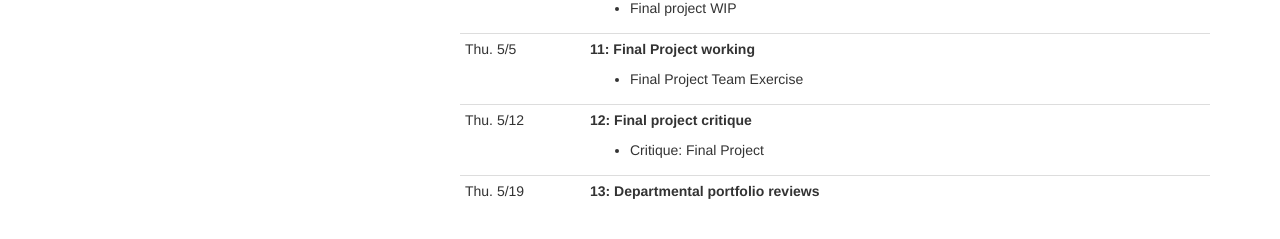
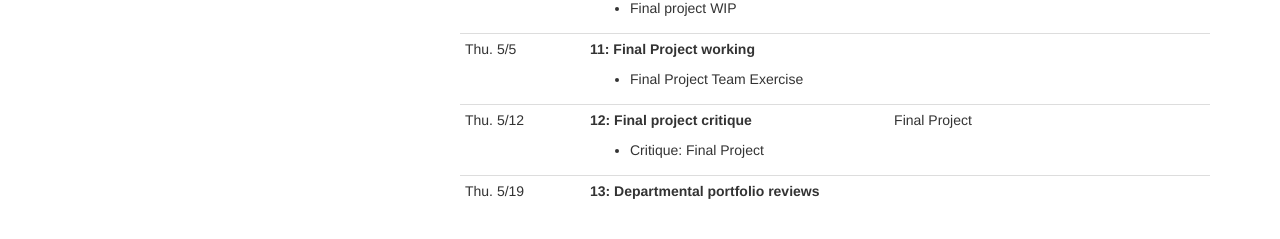
Before and after one commit to michelav/fa7-frameworks, a Jekyll site: the page built from schedule.html, in a window 1280 px wide. Shown: the part 1386-1625 px from the top of the page. Built offline with Jekyll 4.4.1, drawn with Linux system fonts in a browser that asks for light colours.

Commit message:
Fix typo on schedule page

```diff
--- a/schedule.html
+++ b/schedule.html
@@ -209,7 +209,7 @@ permalink: /schedule/
       <li>Critique: Final Project</li>
     </ul>
   </td>
-  <td class="due-cell"><inal Project</td>
+  <td class="due-cell">Final Project</td>
 </tr>
 
 <tr>
```
